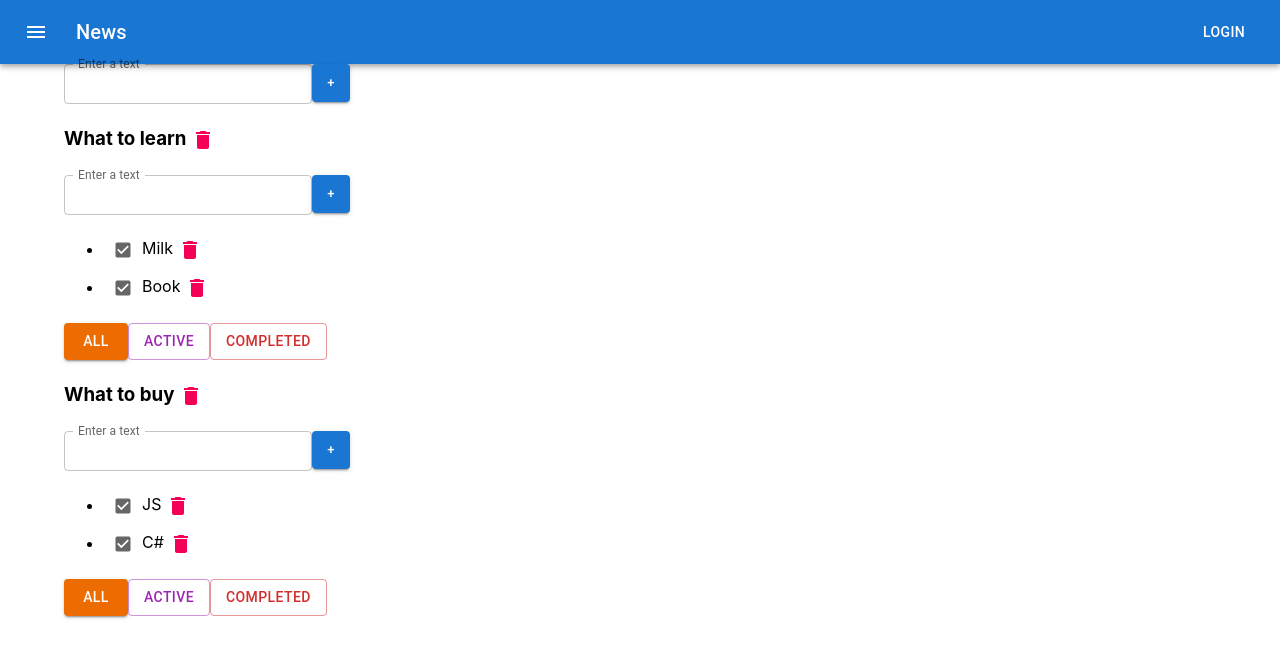
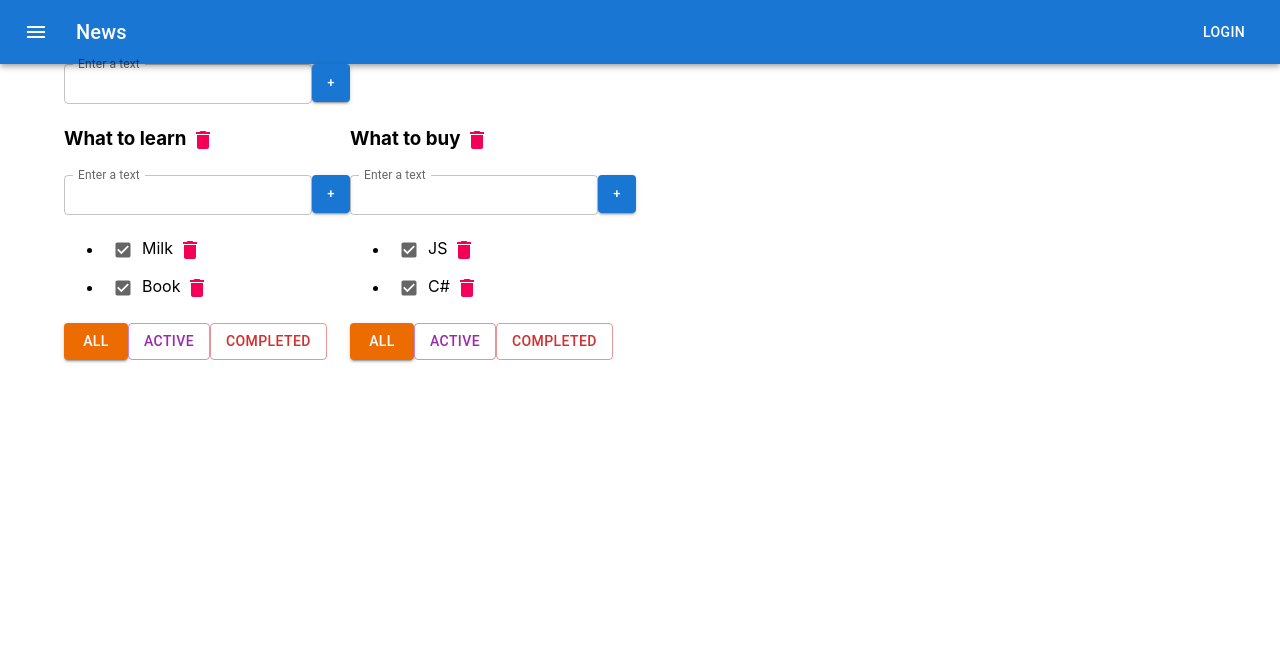
Before and after one commit to DmitryShastel/Native_JS_2.0_old, a React (Create React App) app in the folder Folder_1/native_js_2.0/: page / in a window 1280 px wide. Shown: the top 658 px of the page. Built offline with nearby package versions, Linux system fonts and the light colour scheme.

Commit message:
The ToDoList#7 Grid is added

```diff
--- a/Folder_1/native_js_2.0/src/Native_JS_2.0/Native_JS_Tuesday/ToDoList_7/AppRoot_7.tsx
+++ b/Folder_1/native_js_2.0/src/Native_JS_2.0/Native_JS_Tuesday/ToDoList_7/AppRoot_7.tsx
@@ -4,6 +4,7 @@ import {v1} from "uuid";
 import {AddItemForm7} from "./AddItemForm7";
 import ButtonAppBar from "./ButtonAppBar";
 import Container from '@mui/material/Container';
+import Grid from '@mui/material/Grid';
 
 
 export type FilterValuesType = "all" | "active" | "completed"
@@ -112,8 +113,10 @@ export function RootApp_7() {
 
             <ButtonAppBar/>
             <Container fixed>
+                <Grid container>
                     <AddItemForm7 callBack={addTodolist}/>
-
+                </Grid>
+                <Grid container>
                     {
                         todolists.map(tl => {
                             let allTodolistTasks = tasks[tl.id];
@@ -142,6 +145,7 @@ export function RootApp_7() {
                             />
                         })
                     }
+                </Grid>
             </Container>
         </div>
     );
```
Lines whose indentation alone changed are shown as unchanged.
